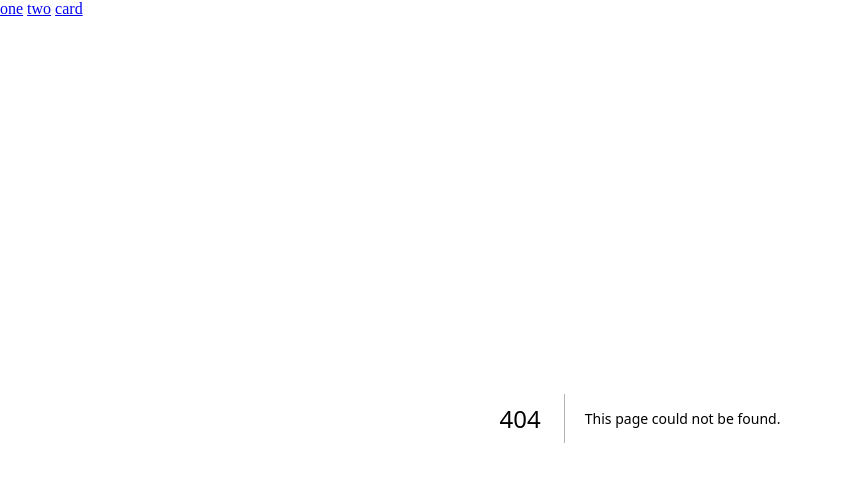
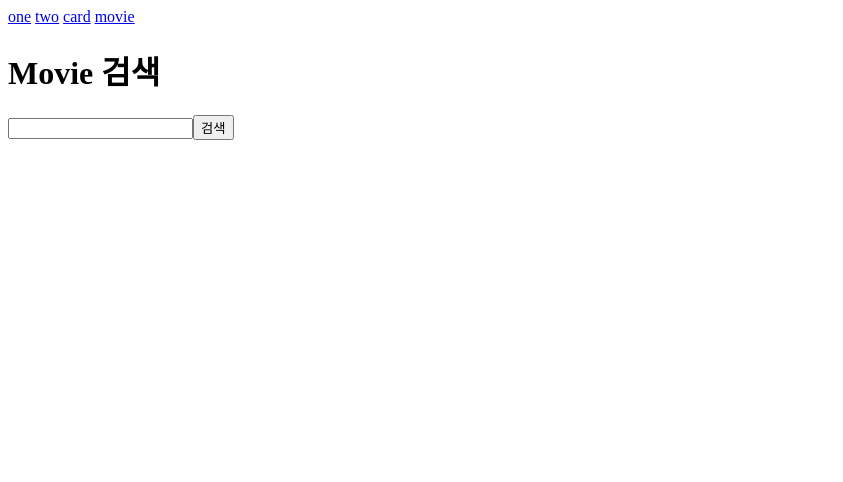
Before and after one commit to Southbig/nextJs_practice, a Next.js app in the folder nextjs-with-eslint/: page /movie in a window 1280 px wide. Before the commit this address had no page. Shown: the top 482 px of the page, without its empty margins (0-843 px from the left). Built offline with nearby package versions, Linux system fonts and the light colour scheme.

Commit message:
영화 검색 page

```diff
--- a/nextjs-with-eslint/pages/_app.js
+++ b/nextjs-with-eslint/pages/_app.js
@@ -2,7 +2,7 @@ import Link from 'next/link'
 
 export default function App({ Component, pageProps }) {
   return <>
-    <Link href="/">one</Link> <Link href="/about">two</Link> <Link href="/card">card</Link>
+    <Link href="/">one</Link> <Link href="/about">two</Link> <Link href="/card">card</Link> <Link href="/movie">movie</Link>
     <Component {...pageProps} />
   </>
 }
--- /dev/null
+++ b/nextjs-with-eslint/pages/api/movieList.js
@@ -0,0 +1,7 @@
+// Next.js API route support: https://nextjs.org/docs/api-routes/introduction
+
+import dummy from '../../dummy/dummy'
+
+export default function List(req, res) {
+  res.status(200).json(dummy)
+}
--- a/nextjs-with-eslint/pages/card.js
+++ b/nextjs-with-eslint/pages/card.js
@@ -1,6 +1,11 @@
 import dummy from '../dummy/dummy'
 
 export default function Card() {
+  (async () => {
+    const response = await fetch('http://localhost:3000/api/movieList');
+    const json = await response.json()
+    console.log(json);
+  })();
   return <>
     <h1>Card Component</h1>
     {/* <img src="" alt="" /> */}
--- /dev/null
+++ b/nextjs-with-eslint/pages/movie.js
@@ -0,0 +1,55 @@
+import React, { useState, useRef } from 'react'
+
+export default function movie() {
+  const [movie, setMovie] = useState(null)
+  const text = useRef(null)
+
+  const handleGetText = (e) => {
+    text.current = e.target.value
+  }
+
+  const handleTextSend = () => {
+    if (text.current.length !== 0 && text.current) {
+      (async () => {
+        const response = await fetch(`https://www.omdbapi.com/?i=tt3896198&apikey=4e7fedf1&t=${text.current}`);
+        const json = await response.json()
+        console.log(json);
+        setMovie(json)
+      })();
+    } else {
+      setMovie(null)
+    }
+  }
+  const handlePressEnter = (key) => {
+    console.log(key)
+    if (key === 'Enter' && text.current !== null && text.current.length !== 0) {
+      (async () => {
+        const response = await fetch(`https://www.omdbapi.com/?i=tt3896198&apikey=4e7fedf1&t=${text.current}`);
+        const json = await response.json()
+        console.log(json);
+        setMovie(json)
+      })();
+    } else {
+      setMovie(null)
+    }
+  }
+
+  return <>
+    <h1>Movie 검색</h1>
+    <input type="text" onChange={handleGetText} onKeyPress={(e) => handlePressEnter(e.code)} />
+    <button onClick={handleTextSend} >검색</button>
+    {
+      movie && movie?.Response !== 'False' ?
+        <div className='movies_container'>
+          <img src={movie.Poster} alt="" />
+          <div>{`제목: ${movie.Title}`}</div>
+          <div>{`줄거리: ${movie.Plot}`}</div>
+          <div>{`출연진: ${movie.Actors}`}</div>
+          <div>{`개봉년도: ${movie.Year}`}</div>
+          <div>{`제공 언어: ${movie.Language}`}</div>
+          <div>{`평점: ${movie.imdbRating} 점`}</div>
+          <div>{`runtime: ${movie.Runtime}`}</div>
+        </div> : null
+    }
+  </>
+}
```
